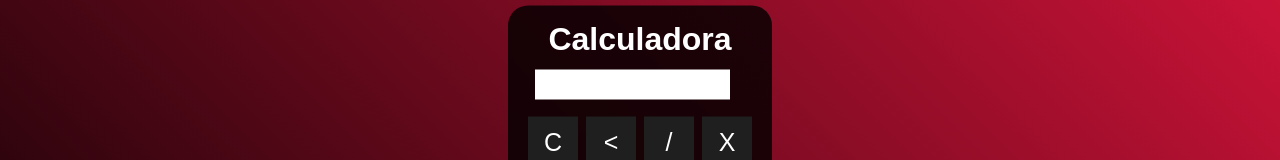
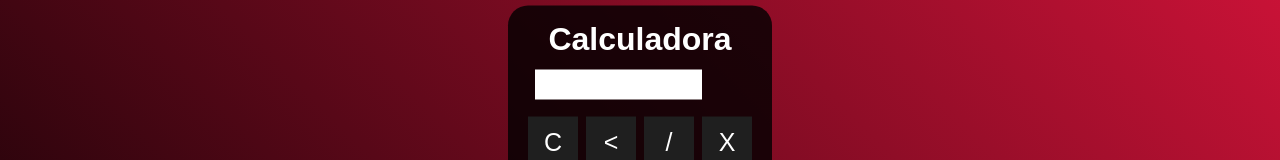
Before and after one commit to Paulo-2048/calculadora-simples, a plain HTML site: page index.html in a window 1280 px wide. Shown: the part 188-348 px from the top of the page. Drawn offline with Linux system fonts and the light colour scheme.

Commit message:
Limitar Charactere do Resultado

```diff
--- a/styles.css
+++ b/styles.css
@@ -45,5 +45,5 @@
     font-size: 25px;
     color: black;
     text-align: right;
-    max-width: 14ch;
+    max-width: 12ch;
 }
```
